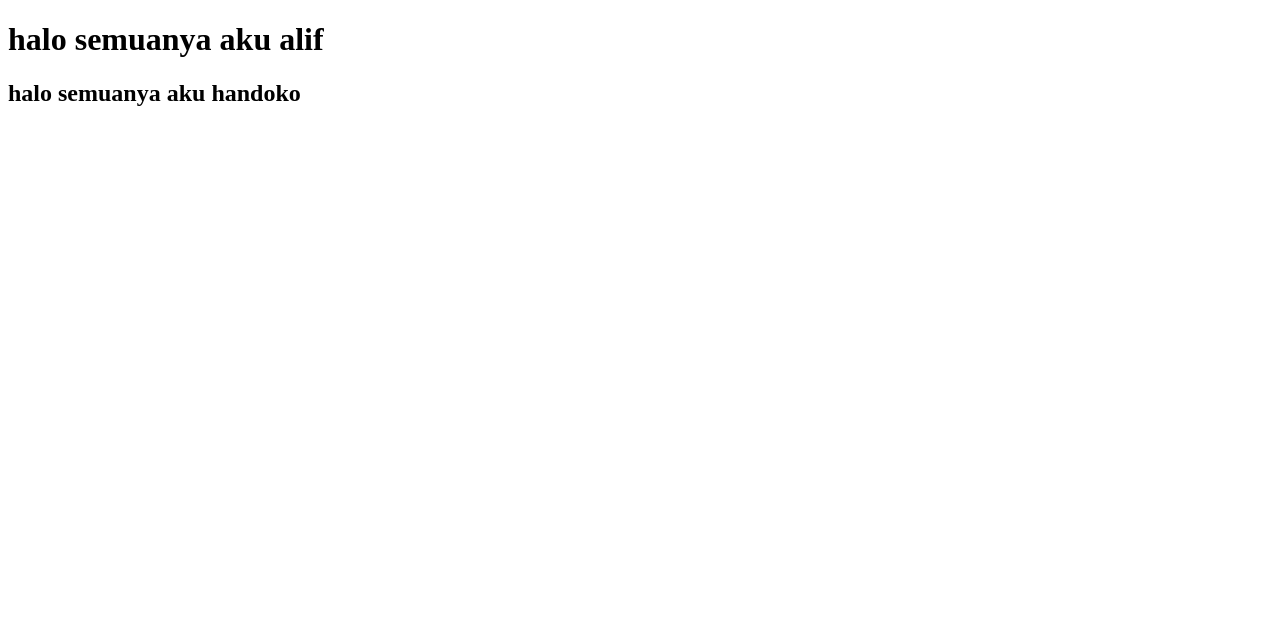
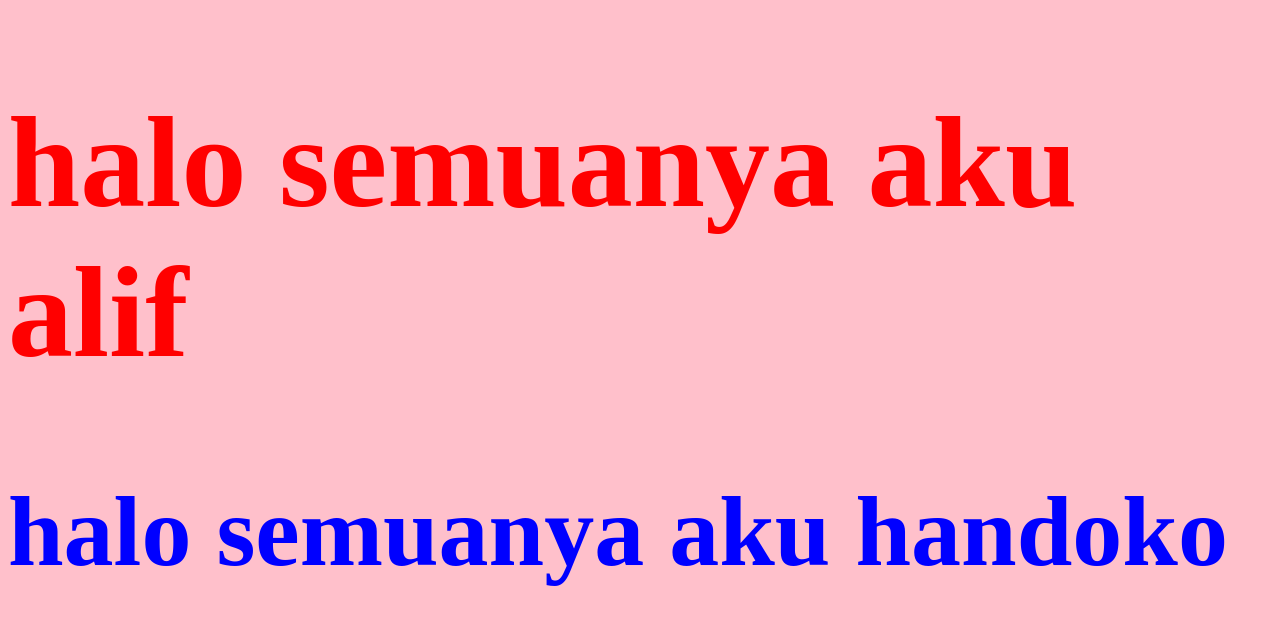
Before and after one commit to arifaa529/projek-algo, a plain HTML site: page index.html in a window 1280 px wide. Drawn offline with Linux system fonts and the light colour scheme.

Commit message:
Update index.html

```diff
--- a/index.html
+++ b/index.html
@@ -5,6 +5,19 @@
     <meta name="viewport" content="width=device-width, initial-scale=1.0">
     <title>Document</title>
 </head>
+<style>
+    body {
+        background-color: pink;
+    }
+    h1 {
+        color: red;
+        font-size: 130px;
+    }
+    h2 {
+        color: blue;
+        font-size: 100px;
+    }
+</style>
 <body>
     <h1>halo semuanya aku alif</h1>
     <h2>halo semuanya aku handoko</h2>
```
